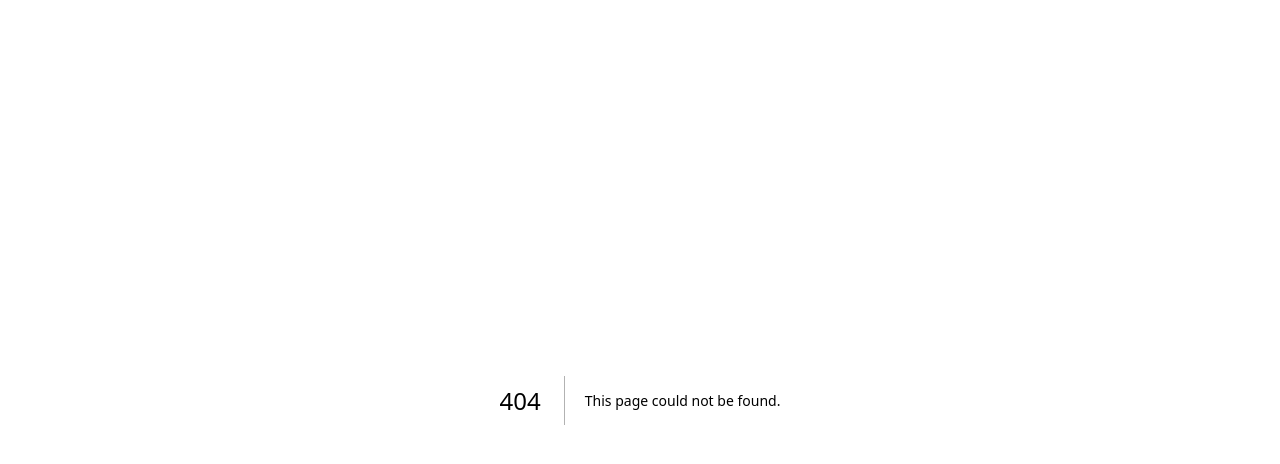
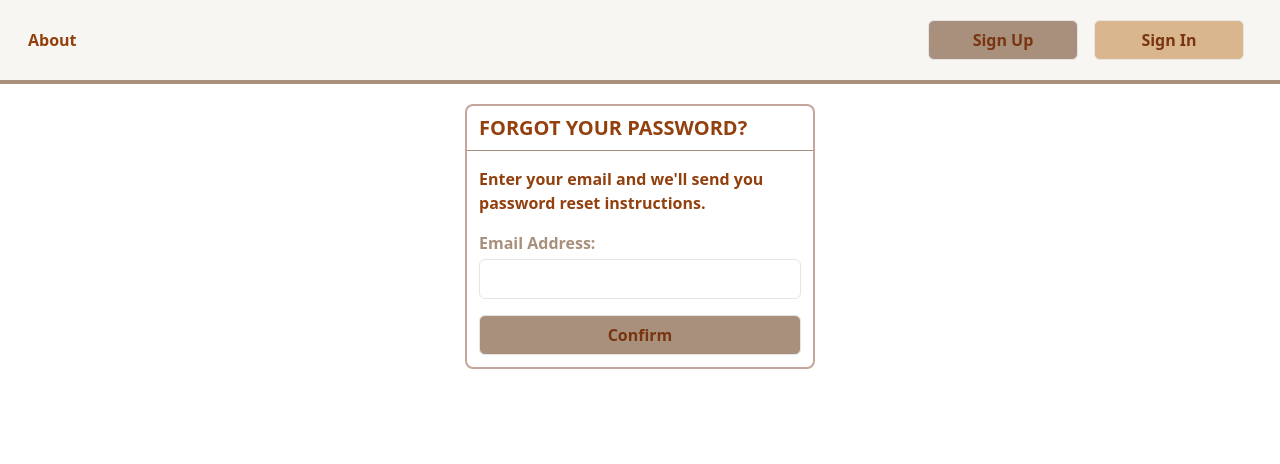
Before and after one commit to Tute24/wgl-app, a Next.js app in the folder frontend/: page /forgot-password in a window 1280 px wide. Before the commit this address had no page. Shown: the top 464 px of the page. Built offline with nearby package versions, Linux system fonts and the light colour scheme.

Commit message:
feat: created the forgot-password page

```diff
--- /dev/null
+++ b/frontend/src/app/forgot-password/page.tsx
@@ -0,0 +1,62 @@
+'use client'
+import UserButton from '@/components/Common/buttons/user-button/user-button'
+import InputContainer from '@/components/Common/input-container/input-container'
+import UnLoggedHeader from '@/components/Headers/UnLoggedHeader'
+import { zodResolver } from '@hookform/resolvers/zod'
+import { SubmitHandler, useForm } from 'react-hook-form'
+import { z } from 'zod'
+
+const emailSchema = z.object({
+  email: z.string().email(),
+})
+
+type userEmail = z.infer<typeof emailSchema>
+
+export default function SendMail() {
+  const {
+    register,
+    handleSubmit,
+    formState: { errors },
+  } = useForm<userEmail>({
+    resolver: zodResolver(emailSchema),
+  })
+
+  const onSubmit: SubmitHandler<userEmail> = (data) => {
+    console.log(data)
+  }
+  return (
+    <>
+      <UnLoggedHeader />
+      <div className="flex flex-col justify-center m-auto items-center">
+        <div className=" w-[350px] border-solid border-2 border-dustyRose rounded-lg hover:shadow-xl hover:shadow-dustyRose">
+          <div>
+            <h1 className="text-amber-800 font-bold text-start px-3 py-2 text-xl">
+              FORGOT YOUR PASSWORD?
+            </h1>
+            <hr className="border-solid border-1 border-mutedTaupe py-2" />
+            <h2 className="text-amber-800 font-bold flex justify-start pb-3 px-3">
+              Enter your email and we'll send you password reset instructions.
+            </h2>
+          </div>
+          <form onSubmit={handleSubmit(onSubmit)}>
+            <div className="pb-3 px-3">
+              <InputContainer
+                {...register('email')}
+                label="Email Address"
+                type="email"
+              />
+              {errors.email && (
+                <span className="text-red-500 font-bold">
+                  {errors.email.message}
+                </span>
+              )}
+            </div>
+            <div className="pb-3 px-3">
+              <UserButton content="Confirm" />
+            </div>
+          </form>
+        </div>
+      </div>
+    </>
+  )
+}
```
